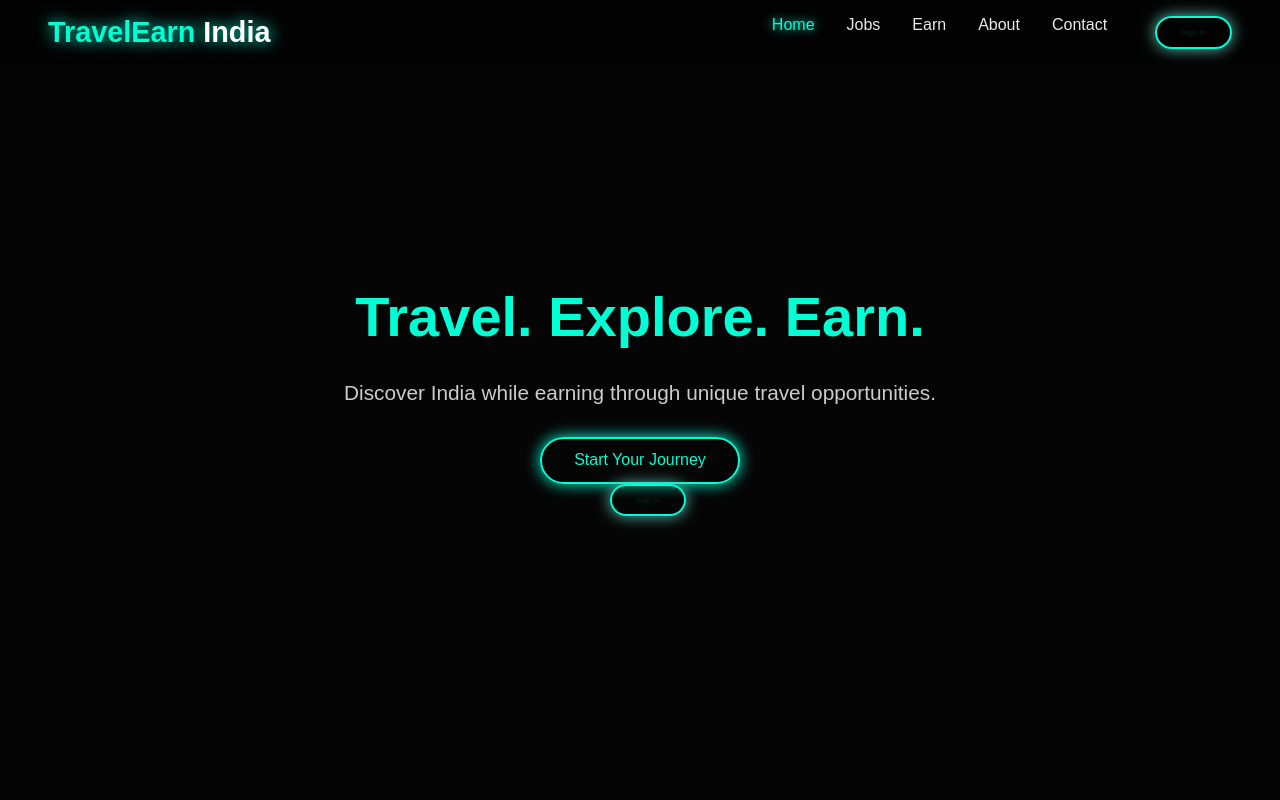
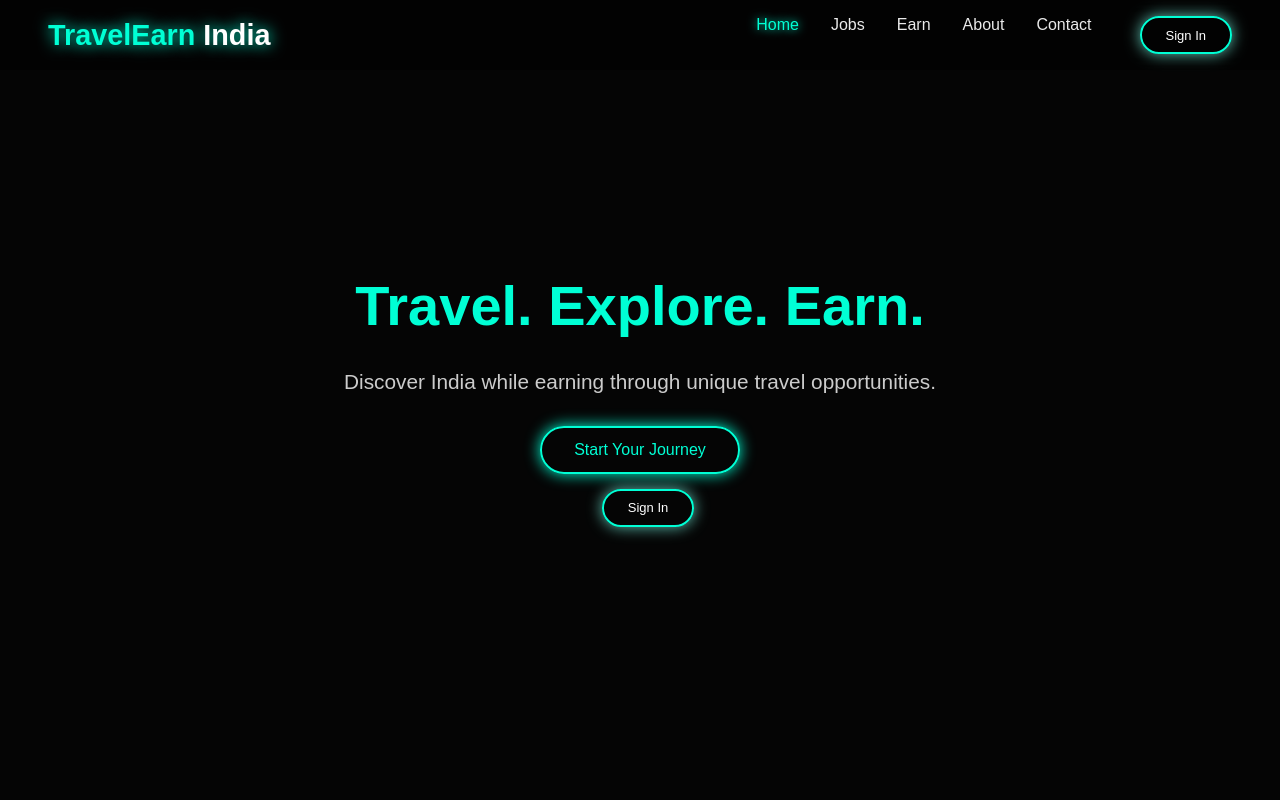
Before and after one commit to Aryan1gupta/TravelEarn-India, a plain HTML site: page index.html in a window 1280 px wide. Shown: the top 800 px of the page. Drawn offline with Linux system fonts and the light colour scheme.

Commit message:
Fix formatting issues in index.html

```diff
--- a/index.html
+++ b/index.html
@@ -4,11 +4,9 @@
   <meta charset="UTF-8">
   <meta name="viewport" content="width=device-width, initial-scale=1.0">
   <title>TravelEarn India</title>
-  <!-- Make sure style.css is in the same folder as index.html -->
   <link rel="stylesheet" href="style.css">
 </head>
 <body>
-  <!-- Navbar -->
   <nav class="navbar">
     <div class="logo">TravelEarn <span>India</span></div>
     <ul>
@@ -17,16 +15,15 @@
       <li><a href="#earn">Earn</a></li>
       <li><a href="#about">About</a></li>
       <li><a href="#contact">Contact</a></li>
-      <li><button onclick="window.location.href='logIn.html'" class="sign-in-btn glow-btn">Sign In</button></li>
+      <li><button style="color:white;font-size:13px;" onclick="window.location.href='logIn.html'" class="sign-in-btn glow-btn">Sign In</button></li>
     </ul>
   </nav>
 
-  <!-- Hero Section -->
   <section id="home" class="hero">
     <h1 class="glow-text">Travel. Explore. Earn.</h1>
     <p class="hero-subtext">Discover India while earning through unique travel opportunities.</p>
     <button class="btn glow-btn">Start Your Journey</button>
-    <button onclick="window.location.href='logIn.html'" class="sign-in-btn glow-btn">Sign In</button>
+    <button style="margin-top:15px;color:white;font-size:13px;" onclick="window.location.href='logIn.html'" class="sign-in-btn glow-btn">Sign In</button>
   </section>
 
   <!-- Jobs Section -->
@@ -94,7 +91,7 @@
     </div>
     <h3>Want To Explore All India And Feel Difficulties</h3>
     <!-- Use HTTPS for Render link -->
-    <button class="sign-in-btn" style="font-size:15px;"
+    <button class="sign-in-btn" style="margin-top:10px;color:white;font-size:15px;"
       onclick="window.open('https://newlisting-13.onrender.com/listings', '_blank')">
       Click Here
     </button>
```
